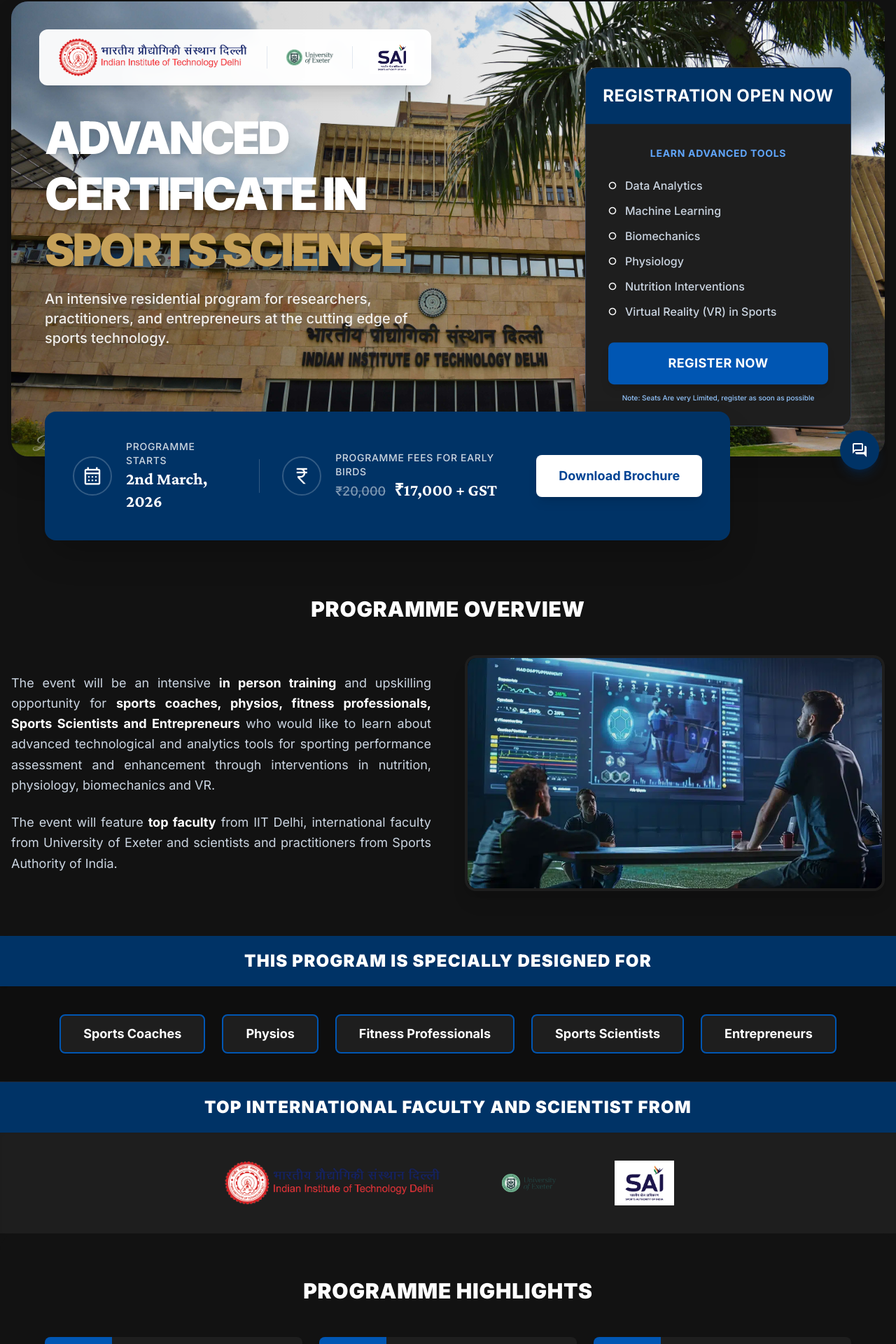
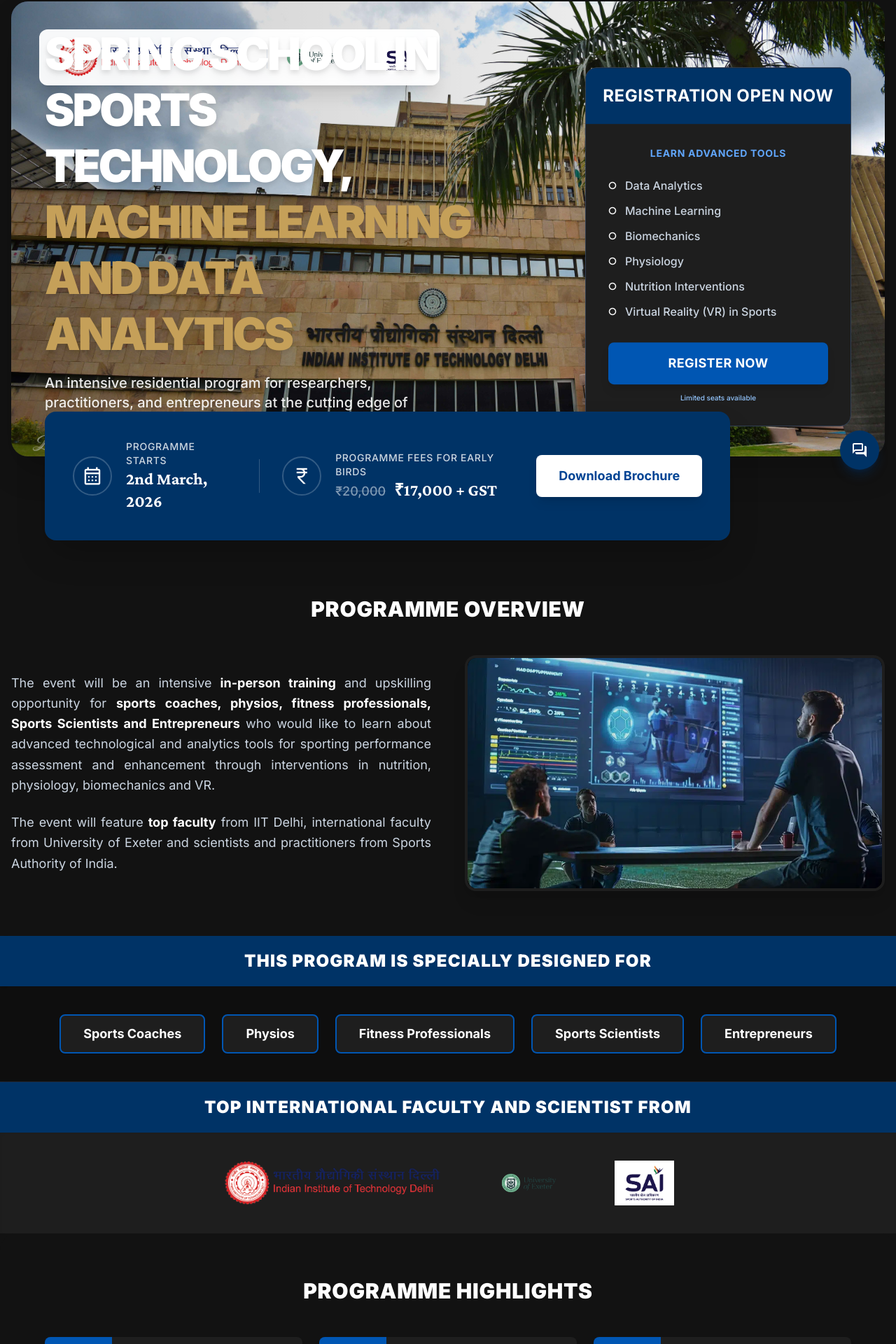
Before and after one commit to Abhinavjoshi7891/sports-science-spring-school, a React (Vite) app: page / in a window 1280 px wide. Shown: the part 105-2025 px from the top of the page at 70% size. Built offline with nearby package versions, Linux system fonts and the light colour scheme.

Commit message:
Update branding, faculty grouping and designations

```diff
--- a/src/App.tsx
+++ b/src/App.tsx
@@ -61,25 +61,29 @@
 // Initial Data
 const INITIAL_SPEAKERS: Speaker[] = [
   { id: '1', name: 'Prof. Deepak Joshi', org: 'CBME, IIT DELHI', role: 'Associate Professor', img: profDeepakJoshiImg, link: 'https://cbme.iitd.ac.in/faculty-profile/15' },
+  { id: '5', name: 'Prof. K. K. Deepak', org: 'IIT DELHI', role: 'Professor of Physiology', img: profKKDeepakImg, link: 'https://cbme.iitd.ac.in/faculty-profile/21' },
+  { id: '7', name: 'Prof. Kaushik Mukherjee', org: 'ME, IIT DELHI', role: 'Associate Professor', img: profKaushikImg, link: 'https://mech.iitd.ac.in/faculty-profile/192' },
+  { id: '9', name: 'Prof. Shahid Malik', org: 'CeNSE, IIT DELHI', role: 'Professor', img: profShahidImg, link: 'https://web.iitd.ac.in/~smalik/' },
+  { id: '19', name: 'Prof. Biswarup Mukherjee', org: 'CBME, IIT DELHI', role: 'Associate Professor', img: profBiswarupImg, link: 'https://cbme.iitd.ac.in/faculty-profile/3' },
+
+  // Exeter Faculty Group
   { id: '2', name: 'Prof. Mark Wilson', org: 'UNIV. OF EXETER', role: 'Professor of Performance Psychology', img: profMarkImg, link: 'https://experts.exeter.ac.uk/1051-mark-wilson' },
+  { id: '4', name: 'Prof. Joanna Bowtell', org: 'UNIV. OF EXETER', role: 'Professor of Applied Physiology', img: profJoannaImg, link: 'https://experts.exeter.ac.uk/20502-joanna-bowtell' },
+  { id: '6', name: 'Dr. Chris Byrne', org: 'UNIV. OF EXETER', role: 'Associate Professor', img: drChrisImg, link: 'https://experts.exeter.ac.uk/1040-chris-byrne' },
+  { id: '8', name: 'Dr. Tim Podlogar', org: 'UNIV. OF EXETER', role: 'Research Fellow & Nutritionist', img: drTimImg, link: 'https://experts.exeter.ac.uk/43996-tim-podlogar' },
+  { id: '13', name: 'James Rhodes', org: 'THE FOOTBALL ASSOCIATION', role: 'Data Scientists', img: jamesRhodesImg, link: 'https://www.linkedin.com/in/james-rhodes-05248546/?originalSubdomain=uk' },
+  { id: '20', name: 'Prof. Dominic Farris', org: 'PHSS, UNIV. OF EXETER', role: 'Associate Professor', img: profDominicImg, link: 'https://experts.exeter.ac.uk/27162-dominic-farris' },
+
   { id: '3', name: 'Brig. Bibhu Nayak', org: 'NCSSR, SAI', role: 'Director', img: brigBibhuImg, link: 'https://sportsauthorityofindia.nic.in/' },
-  { id: '4', name: 'Prof. Joanna Bowtell', org: 'UNIV. OF EXETER', role: 'Professor of Applied Physiology', img: profJoannaImg, link: 'https://experts.exeter.ac.uk/20502-joanna-bowtell' },
-  { id: '5', name: 'Prof. K. K. Deepak', org: 'IIT DELHI', role: 'Professor of Physiology', img: profKKDeepakImg, link: 'https://cbme.iitd.ac.in/faculty-profile/21' },
-  { id: '6', name: 'Dr. Chris Byrne', org: 'UNIV. OF EXETER', role: 'Associate Professor', img: drChrisImg, link: 'https://experts.exeter.ac.uk/1040-chris-byrne' },
-  { id: '7', name: 'Prof. Kaushik Mukherjee', org: 'ME, IIT DELHI', role: 'Associate Professor', img: profKaushikImg, link: 'https://mech.iitd.ac.in/faculty-profile/192' },
-  { id: '8', name: 'Dr. Tim Podlogar', org: 'UNIV. OF EXETER', role: 'Research Fellow & Nutritionist', img: drTimImg, link: 'https://experts.exeter.ac.uk/43996-tim-podlogar' },
-  { id: '9', name: 'Prof. Shahid Malik', org: 'CeNSE, IIT DELHI', role: 'Professor', img: profShahidImg, link: 'https://web.iitd.ac.in/~smalik/' },
-  { id: '10', name: 'Dr. Manish Rana', org: 'PCI', role: 'Sports Scientist', img: drManishImg, link: 'https://in.linkedin.com/in/manish-rana' },
+  { id: '10', name: 'Dr. Manish Rana', org: 'PCI', role: 'Director, Paralympics Committee of India', img: drManishImg, link: 'https://in.linkedin.com/in/manish-rana' },
   { id: '11', name: 'Dr. Shatarupa Chakraborty', org: 'NCSSR, SAI', role: 'Scientist', img: drShatarupaImg, link: 'https://in.linkedin.com/in/dr-shatarupa-chakraborty-6b120590' },
   { id: '12', name: 'Dr. Subhra Chatterjee', org: 'NCSSR, SAI', role: 'Scientist', img: drSubhraImg, link: 'https://in.linkedin.com/in/dr-subhra-chatterjee-7a3555154' },
-  { id: '13', name: 'James Rhodes', org: 'UNIV. OF EXETER', role: 'Data Scientist', img: jamesRhodesImg, link: 'https://www.exeter.ac.uk/' },
+
   { id: '14', name: 'Mr. Sankar Balasubramanian', org: 'IISC', role: 'Research Scholar', img: sankarImg, link: 'https://in.linkedin.com/in/sankar4' },
   { id: '15', name: 'Mr. Manikandan', org: 'IIT DELHI', role: 'Technical Assistant', img: manikandanImg, link: 'https://in.linkedin.com/in/manikandaniitd' },
   { id: '16', name: 'Mr. Nikhil Chowdhary', org: 'IIT DELHI', role: 'Technical Assistant', img: nikhilImg, link: 'https://www.linkedin.com/in/nikhil-chowdhary-756a292ab/' },
   { id: '17', name: 'Ms. Tanisha Majumdar', org: 'IIT DELHI', role: 'Technical Assistant', img: tanishaImg, link: 'https://in.linkedin.com/in/tanisha-majumdar-17a6a4206' },
   { id: '18', name: 'Mr. Abhinav Joshi', org: 'IIT DELHI', role: 'Technical Assistant', img: abhinavJoshiImg, link: 'https://www.linkedin.com/in/abhinav-joshi-949a9227' },
-  { id: '19', name: 'Prof. Biswarup Mukherjee', org: 'CBME, IIT DELHI', role: 'Associate Professor', img: profBiswarupImg, link: 'https://cbme.iitd.ac.in/faculty-profile/3' },
-  { id: '20', name: 'Prof. Dominic Farris', org: 'PHSS, UNIV. OF EXETER', role: 'Associate Professor', img: profDominicImg, link: 'https://experts.exeter.ac.uk/27162-dominic-farris' },
 ];
 
 const INITIAL_SYLLABUS: SyllabusModule[] = [
--- a/src/components/LandingPage.tsx
+++ b/src/components/LandingPage.tsx
@@ -211,7 +211,7 @@
                                 </a>
                                 <div className="w-px h-6 md:h-8 bg-slate-200 hidden sm:block"></div>
                                 <a href="https://www.exeter.ac.uk/" target="_blank" rel="noopener noreferrer" className="transition-transform duration-300 hover:scale-110">
-                                    <img src={exeterLogo} alt="Exeter" className="h-6 md:h-12 w-auto object-contain" />
+                                    <img src={exeterLogo} alt="Exeter" className="h-8 md:h-14 w-auto object-contain" />
                                 </a>
                                 <div className="w-px h-6 md:h-8 bg-slate-200 hidden sm:block"></div>
                                 <a href="https://sportsauthorityofindia.nic.in/" target="_blank" rel="noopener noreferrer" className="transition-transform duration-300 hover:scale-110">
@@ -222,8 +222,8 @@
                             {/* Hero Text Overlay for Mobile/Tablet */}
                             <div className="absolute bottom-20 left-6 right-6 lg:left-12 lg:right-auto lg:top-1/2 lg:bottom-auto lg:-translate-y-1/2 lg:max-w-2xl z-10 pointer-events-none">
                                 <h1 className="text-white font-black leading-tight tracking-tighter text-[min(10vw,4rem)] mb-4 drop-shadow-lg">
-                                    ADVANCED CERTIFICATE IN <br />
-                                    <span className="text-[#c5a059]">SPORTS SCIENCE</span>
+                                    SPRING SCHOOL IN SPORTS TECHNOLOGY, <br />
+                                    <span className="text-[#c5a059]">MACHINE LEARNING AND DATA ANALYTICS</span>
                                 </h1>
                                 <p className="text-white/90 text-lg md:text-xl font-medium max-w-xl drop-shadow-md lg:block hidden">
                                     An intensive residential program for researchers, practitioners, and entrepreneurs at the cutting edge of sports technology.
@@ -251,7 +251,7 @@
                                         Register Now
                                     </button>
                                     <p className="text-[10px] text-center text-[#0056b3] dark:text-blue-300 mt-3 font-medium">
-                                        Note: Seats Are very Limited, register as soon as possible
+                                        Limited seats available
                                     </p>
                                 </div>
                             </div>
@@ -270,7 +270,7 @@
                                     Register Now
                                 </button>
                                 <p className="text-[10px] text-center text-[#0056b3] dark:text-blue-300 font-medium">
-                                    Seats Are very Limited
+                                    Limited seats available
                                 </p>
                             </div>
                         </div>
@@ -326,7 +326,7 @@
                     <div className="flex flex-col lg:flex-row gap-12 items-center">
                         <div className="flex-1 space-y-6 text-slate-700 dark:text-slate-300 text-lg leading-relaxed text-justify">
                             <p>
-                                The event will be an intensive <strong className="text-black dark:text-white font-bold">in person training</strong> and upskilling opportunity for <strong className="text-black dark:text-white font-bold">sports coaches, physios, fitness professionals, Sports Scientists and Entrepreneurs</strong> who would like to learn about advanced technological and analytics tools for sporting performance assessment and enhancement through interventions in nutrition, physiology, biomechanics and VR.
+                                The event will be an intensive <strong className="text-black dark:text-white font-bold">in-person training</strong> and upskilling opportunity for <strong className="text-black dark:text-white font-bold">sports coaches, physios, fitness professionals, Sports Scientists and Entrepreneurs</strong> who would like to learn about advanced technological and analytics tools for sporting performance assessment and enhancement through interventions in nutrition, physiology, biomechanics and VR.
                             </p>
                             <p>
                                 The event will feature <strong className="text-black dark:text-white font-bold">top faculty</strong> from IIT Delhi, international faculty from University of Exeter and scientists and practitioners from Sports Authority of India.
@@ -388,9 +388,9 @@
                         {/* Top Row: 3 items */}
                         <div className="grid md:grid-cols-3 gap-6">
                             {[
-                                { icon: 'groups', title: 'In Person Training' },
+                                { icon: 'groups', title: 'In-Person Training' },
                                 { icon: 'co_present', title: 'Live Session' },
-                                { icon: 'workspace_premium', title: 'Get Certification Opportunity' },
+                                { icon: 'workspace_premium', title: 'Earn a certificate' },
                             ].map((item, i) => (
                                 <div key={i} className="flex h-full shadow-lg hover:shadow-2xl hover:-translate-y-2 transition-all duration-300 rounded-lg overflow-hidden group">
                                     <div className="w-24 bg-[#0056b3] flex items-center justify-center shrink-0">
@@ -426,7 +426,7 @@
                 <section className="bg-[#0056b3] dark:bg-[#003366] py-16 text-white overflow-hidden relative">
                     <div className="max-w-7xl mx-auto px-4 flex flex-col md:flex-row items-center gap-12 relative z-10">
                         <div className="flex-1 text-center md:text-left">
-                            <h2 className="text-3xl font-bold mb-4 uppercase">Get Certificate</h2>
+                            <h2 className="text-3xl font-bold mb-4 uppercase">Earn a certificate</h2>
                             <p className="text-xl font-medium opacity-90 mb-6">Certified by Experts. Recognized by Institutions.</p>
                             <p className="opacity-80 leading-relaxed max-w-xl">
                                 Receive an Official Certificate upon Successful Completion of The Spring School, validating your learning in: Sports Technology, Machine Learning Applications, and Data Analytics in Sports Science.
--- a/src/components/RegistrationPage.tsx
+++ b/src/components/RegistrationPage.tsx
@@ -29,7 +29,7 @@
             <div className="inline-block border border-accent/50 rounded px-2 py-1 mb-4">
               <span className="text-xs font-bold tracking-widest uppercase text-accent">Spring Semester 2026</span>
             </div>
-            <h1 className="text-3xl lg:text-4xl font-display font-bold leading-tight mb-4 text-white">Advanced Certificate in Sports Science</h1>
+            <h1 className="text-3xl lg:text-4xl font-display font-bold leading-tight mb-4 text-white">Spring School in Sports Technology, Machine Learning and Data Analytics</h1>
             <p className="text-white/70 text-base leading-relaxed font-serif">
               An intensive residential program for researchers and practitioners.
             </p>
```
